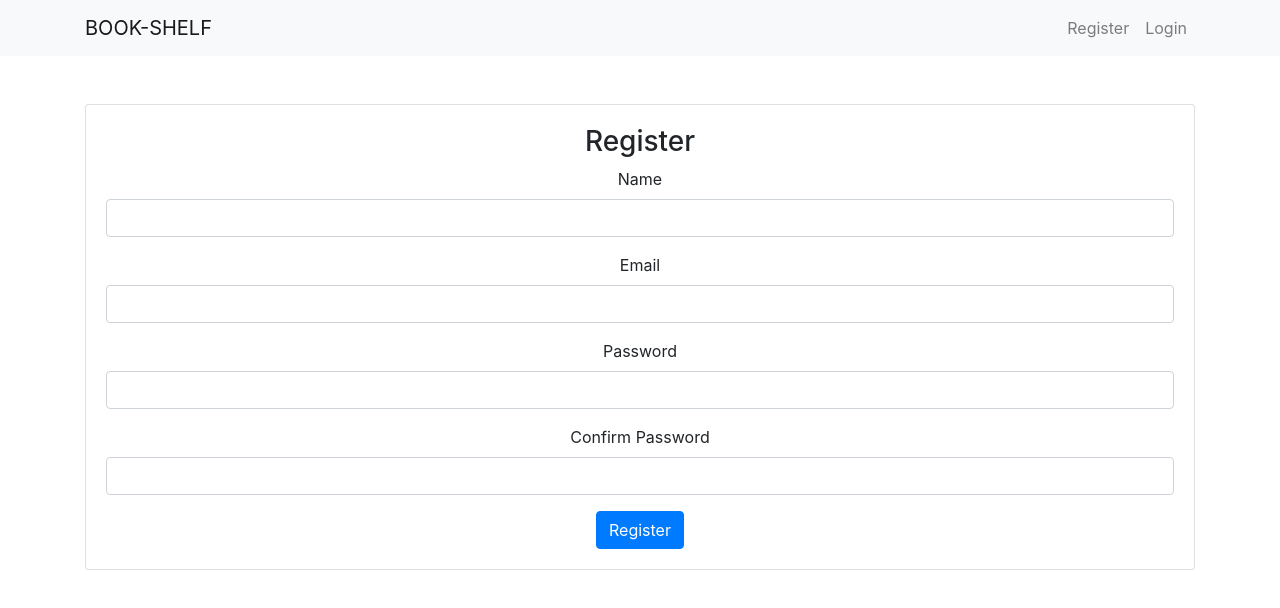
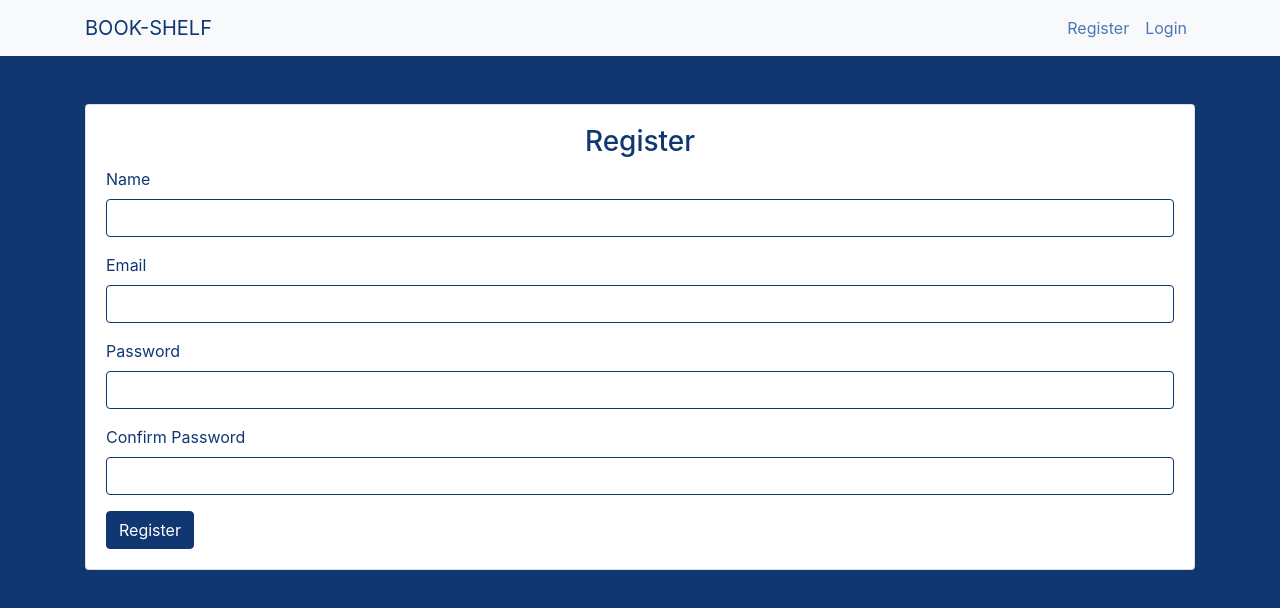
Before and after one commit to Freshta20/book-shelf-client, a React (Create React App) app: page /register in a window 1280 px wide. Shown: the top 608 px of the page. Built offline with nearby package versions, Linux system fonts and the light colour scheme.

Commit message:
deleted the default styles and add neew styles

```diff
--- a/src/App.css
+++ b/src/App.css
@@ -1,4 +1,4 @@
-.App {
+/* .App {
   text-align: center;
 }
 
@@ -35,4 +35,51 @@
   to {
     transform: rotate(360deg);
   }
+} */
+body{
+  background-color: #113773;
+  color: #113773;
 }
+.navbar-light
+.navbar-brand:focus,
+.navbar-light .navbar-brand:hover{
+    color: #113773;
+  }
+
+.navbar-light .navbar-nav .nav-link {
+  color: #4d76b5;
+  }
+.navbar-light .navbar-brand{
+    color: #113773;
+  }
+
+.navbar-light .navbar-toggler{
+  color: #113773;
+  border-color: #4d76b5;
+}
+.navbar-light .navbar-nav .nav-link:focus,
+ .navbar-light .navbar-nav .nav-link:hover{
+  color: #113773;
+
+}
+.btn-primary{
+  background-color: #113773;
+  border-color: #113773;
+}
+.form-control{
+  color: #113773;
+  border: 1px solid #113773;
+}
+.head{
+  color: white;
+}
+.text-muted{
+  color: #4d76b5!important;
+}
+Link{
+  color: aqua;
+}
+/* .navbar-light .navbar-toggler-icon{
+  color: #113773!important;
+
+} */
```
